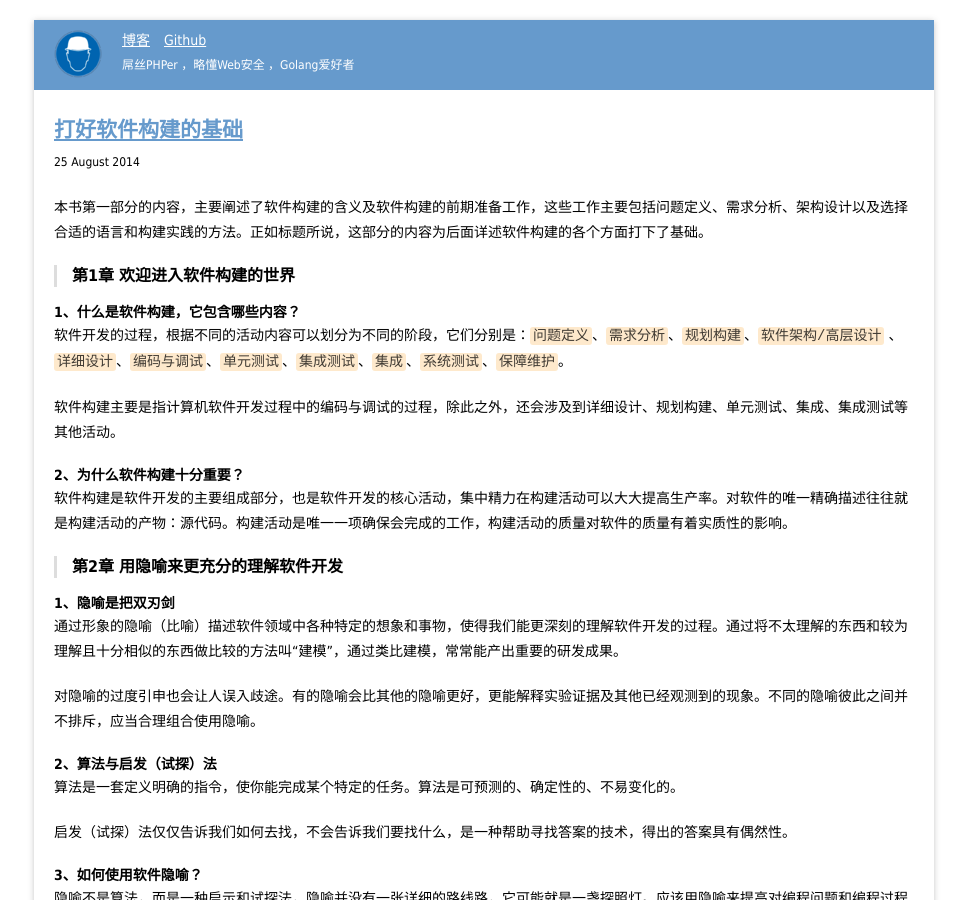
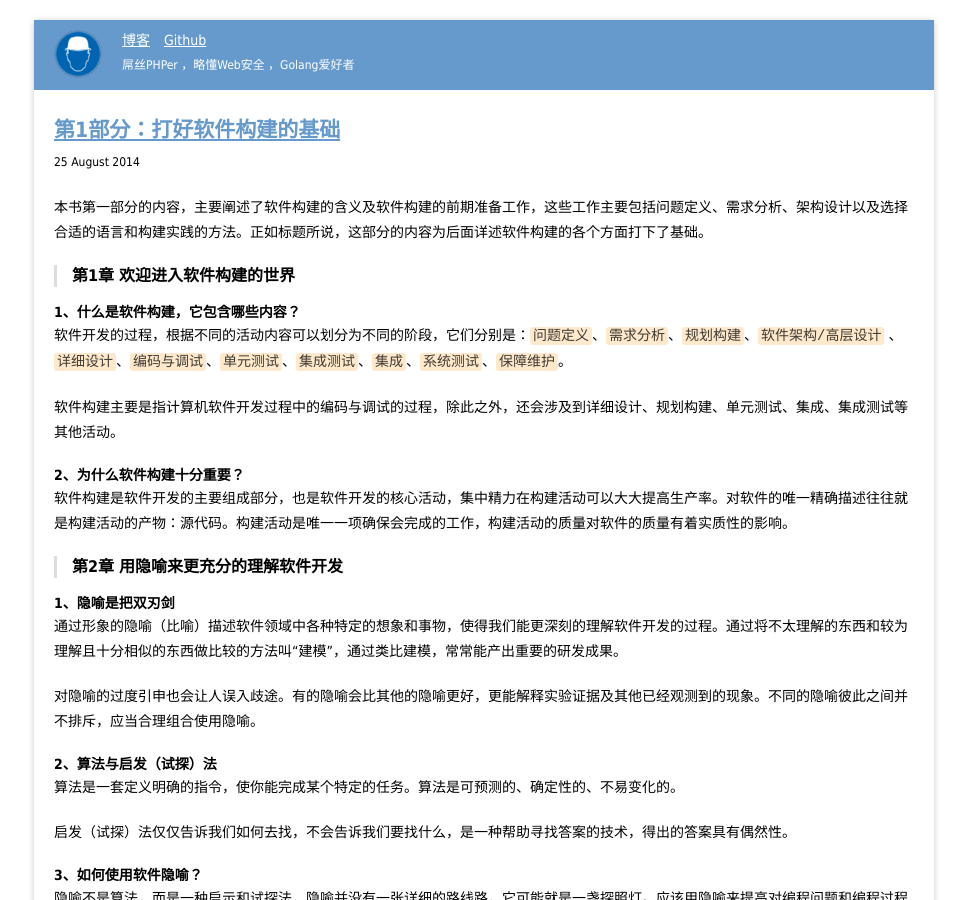
Before and after one commit to tabalt/tabalt.github.io, a Jekyll site: the page built from _posts/code-complete-2/2014-08-25-cc2-laying-the-foundation.md, in a window 1280 px wide and 900 px high. Shown: the whole window, without its empty margins (156-1123 px from the left). Built offline with Jekyll 4.4.1, drawn with Linux system fonts in a browser that asks for light colours; Markdown is read by kramdown in place of the engine named in the settings; comment, search, counter and statistics services are not loaded.

Commit message:
Update 2014-08-25-cc2-laying-the-foundation.md

```diff
--- a/_posts/code-complete-2/2014-08-25-cc2-laying-the-foundation.md
+++ b/_posts/code-complete-2/2014-08-25-cc2-laying-the-foundation.md
@@ -1,7 +1,7 @@
 ---
 
 layout: post
-title:  "打好软件构建的基础"
+title:  "第1部分：打好软件构建的基础"
 date:   2014-08-25 12:30:00
 categories: 博文
 
```
